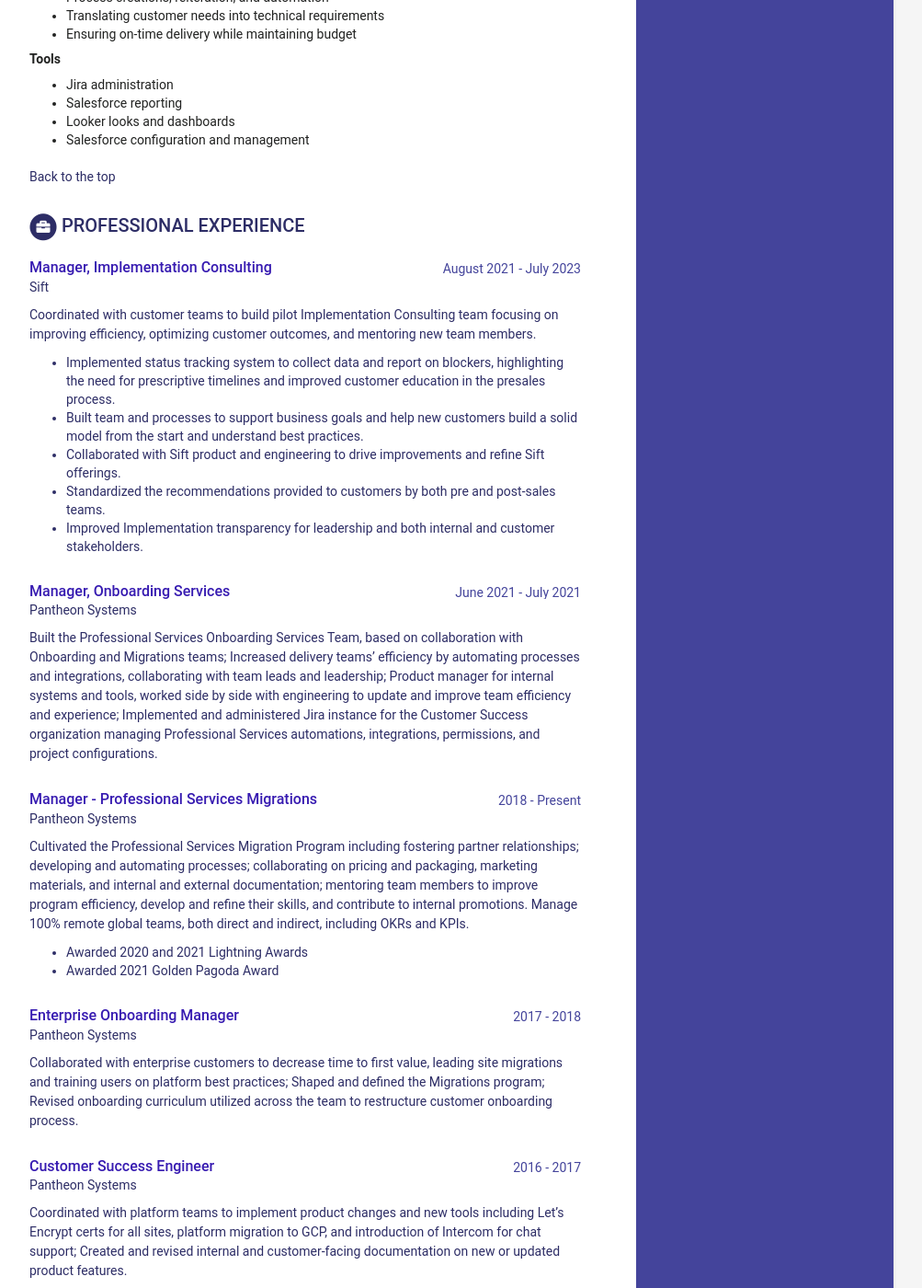
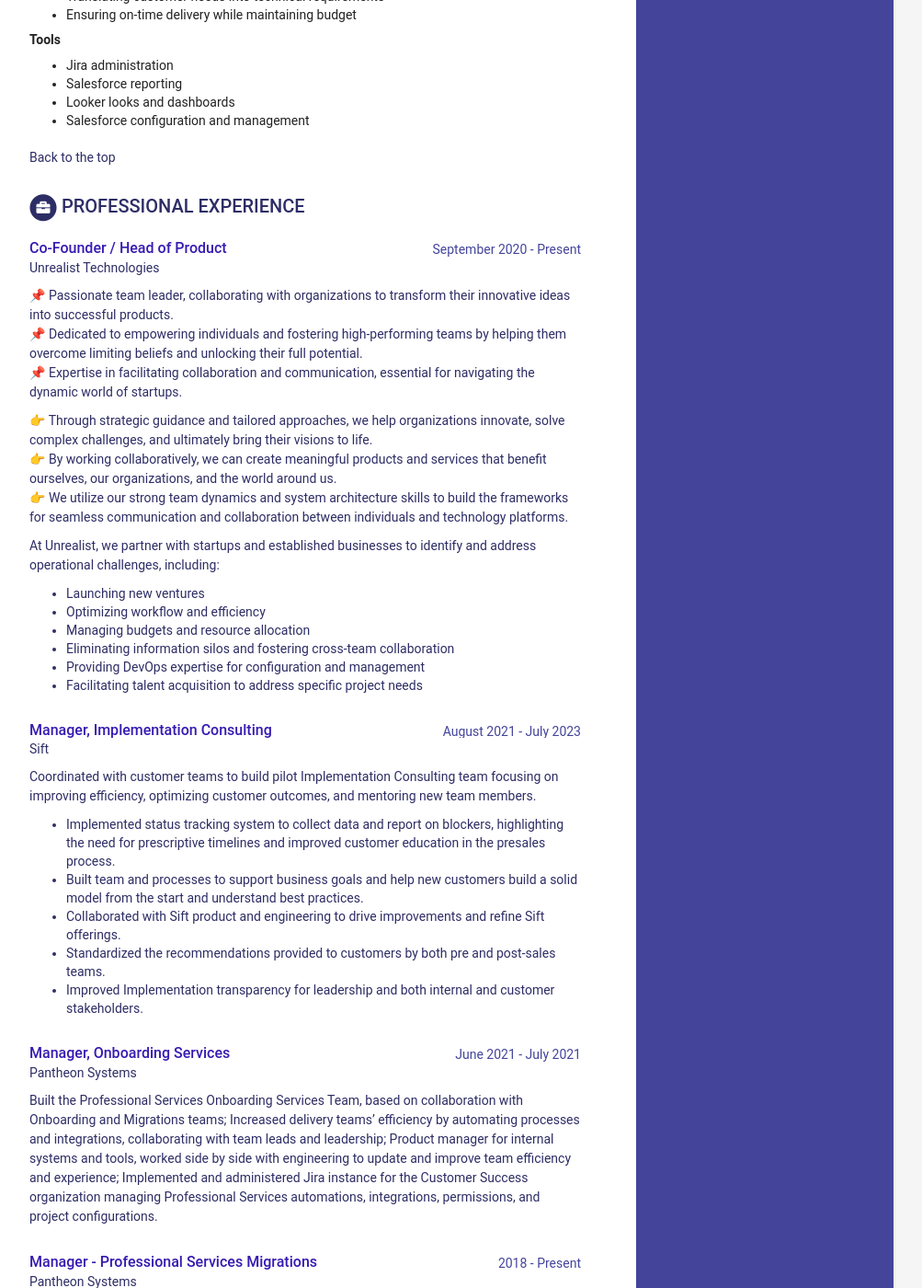
Before and after one commit to lauren-kelly/lauren-kelly.github.io, a Jekyll site: the page built from index.html, in a window 1280 px wide and 1400 px high, scrolled down 817 px. Shown: the whole window at 92% size, without its empty margins (168-1171 px from the left). Built offline with Jekyll 4.4.1, drawn with Linux system fonts in a browser that asks for light colours; some of the changed text lies outside the part shown.

Commit message:
Updating
data, formatting, adding VSCode edit button.

```diff
--- a/_config.yml
+++ b/_config.yml
@@ -4,15 +4,13 @@
 title: Lauren Kelly
 url: 'https://lauren-kelly.me'
 baseurl: '' #change it according to your repository name
-description: Passionate team leader that is inspired by challenging problems and invigorated by simple solutions. Team builder, bridge crosser, silo-breaker. Empowering teams to do their best work and deliver amazing results.
+description: passionate team leader, collaborating with organizations to transform their innovative ideas into successful products. I am dedicated to empowering individuals and fostering high-performing teams by helping them overcome limiting beliefs and unlocking their full potential.
 # Style will be applied only after restarting the build or serve. Just choose one of the options.
 theme_skin: blue # blue turquoise green berry orange ceramic
 chrome_mobile_color: #use hex colors (ex:#1976d2) or leave empty if you don't want a color for chrome mobile searchbar
 
 # Tracker
 analytics: G-QE81JK440N
-
-
 
 # Sass/SCSS
 sass:
--- a/_data/data.yml
+++ b/_data/data.yml
@@ -8,7 +8,7 @@
 
     # Profile information
     name: Lauren Kelly
-    tagline: Team Leader
+    tagline: Dream Enabler
     avatar: profile.png  #place a 100x100 picture inside /assets/images/ folder and provide the name of the file below
 
     # Sidebar links
@@ -16,9 +16,9 @@
     # phone: 607 216 8581
     website: lauren-kelly.me #do not add http://
     linkedin: unreality
-    # xing: alandracula
+    # xing:
     github: lauren-kelly
-    # telegram: # add your nickname without '@' sign
+    telegram: '@laernu'
     # gitlab:
     # bitbucket:
     twitter: '@laernu'
@@ -49,9 +49,8 @@
 career-profile:
     title: Summary
     summary: |
-     Passionate team leader inspired by challenging problems and invigorated by simple solutions.
-     Team-builder, bridge-crosser, silo-breaker.
-     Utilizing servant leadership to produce and deliver amazing results.
+      ✨ Bringing Product Visions to Life ✨ Guiding Teams on the Journey to a Better Future
+      ✨ Unlocking Product Potential ✨ Partnering to Solve Problems & Build a Better Tomorrow.
 
 highlights:
     title: Highlights
@@ -93,6 +92,26 @@
         Primary focus in Secondary Education, Literature, History, and Philosophy
 
 experiences:
+    - role: Co-Founder / Head of Product
+      time: September 2020 - Present
+      link: "https://unreal.ist"
+      company: Unrealist Technologies
+      details: |
+        📌 Passionate team leader, collaborating with organizations to transform their innovative ideas into successful products.
+        📌 Dedicated to empowering individuals and fostering high-performing teams by helping them overcome limiting beliefs and unlocking their full potential.
+        📌 Expertise in facilitating collaboration and communication, essential for navigating the dynamic world of startups.
+
+        👉 Through strategic guidance and tailored approaches, we help organizations innovate, solve complex challenges, and ultimately bring their visions to life.
+        👉 By working collaboratively, we can create meaningful products and services that benefit ourselves, our organizations, and the world around us.
+        👉 We utilize our strong team dynamics and system architecture skills to build the frameworks for seamless communication and collaboration between individuals and technology platforms.
+
+        At Unrealist, we partner with startups and established businesses to identify and address operational challenges, including:
+          - Launching new ventures
+          - Optimizing workflow and efficiency
+          - Managing budgets and resource allocation
+          - Eliminating information silos and fostering cross-team collaboration
+          - Providing DevOps expertise for configuration and management
+          - Facilitating talent acquisition to address specific project needs
     - role: Manager, Implementation Consulting
       time: August 2021 - July 2023
       link: "https://sift.com"
@@ -136,7 +155,7 @@
     intro:
     assignments:
       - title: Project Manager and PHP Developer
-        link: about
+        # link:
         tagline: "Freelance Contractor (Remote)"
 
       - title: Developer and Team Lead
--- a/_includes/projects.html
+++ b/_includes/projects.html
@@ -18,15 +18,13 @@
   {% for project in projects.assignments %}
     <div class="item">
         <span>
+            {{ project.title }}
         {% if project.link %}
-      			        <a href="{{ project.link }}" target="_blank">{{ project.title }}</a>
+            - <span><a href="{{ project.link }}" target="_blank">{{ project.tagline }}</a></span>
         {% else %}
-        {{ project.title }}
+            - <span>{{ project.tagline }}</span>
         {% endif %}
        </span>
-      {% if project.tagline %}
-      - <span>{{ project.tagline }}</span>
-      {% endif %}
 
     </div><!--//item-->
   {% endfor %}
```
Also changed, not shown: README.md, _includes/experiences.html (line endings or trailing spaces), 3 other files.
